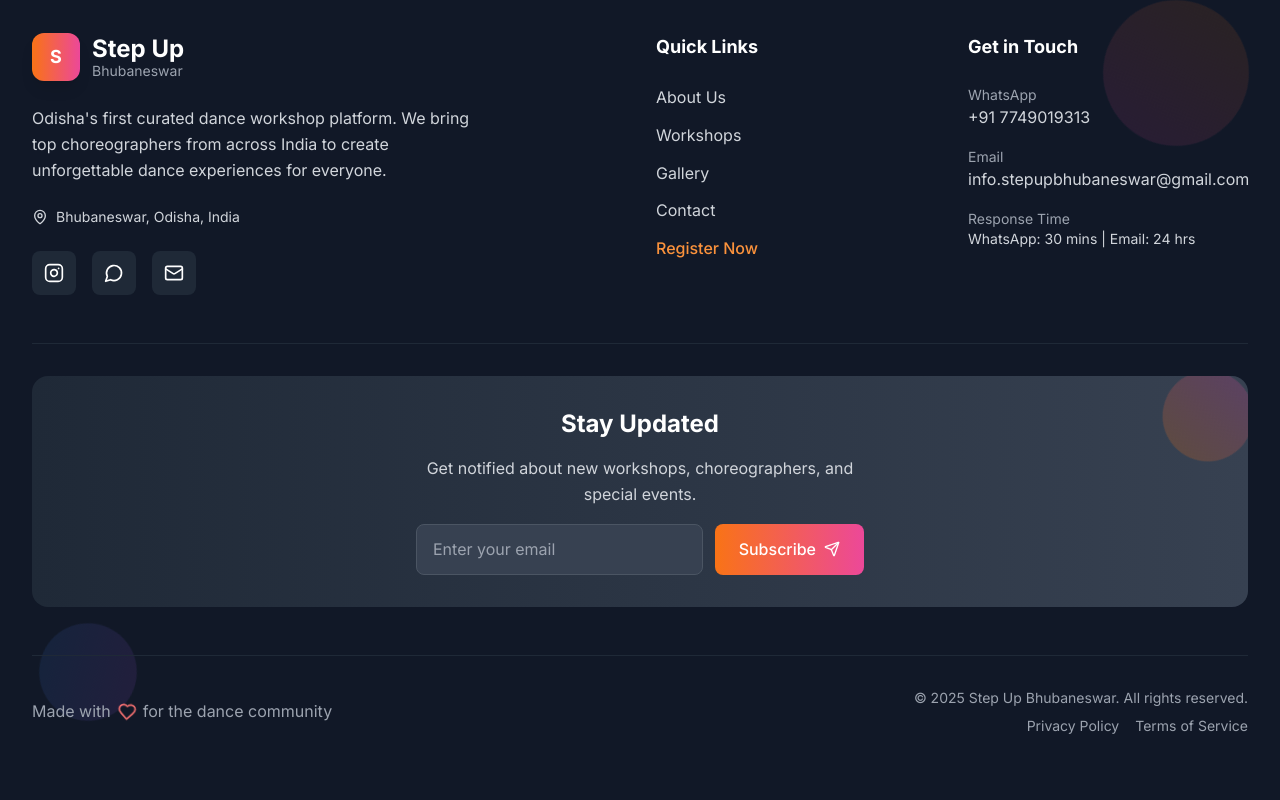
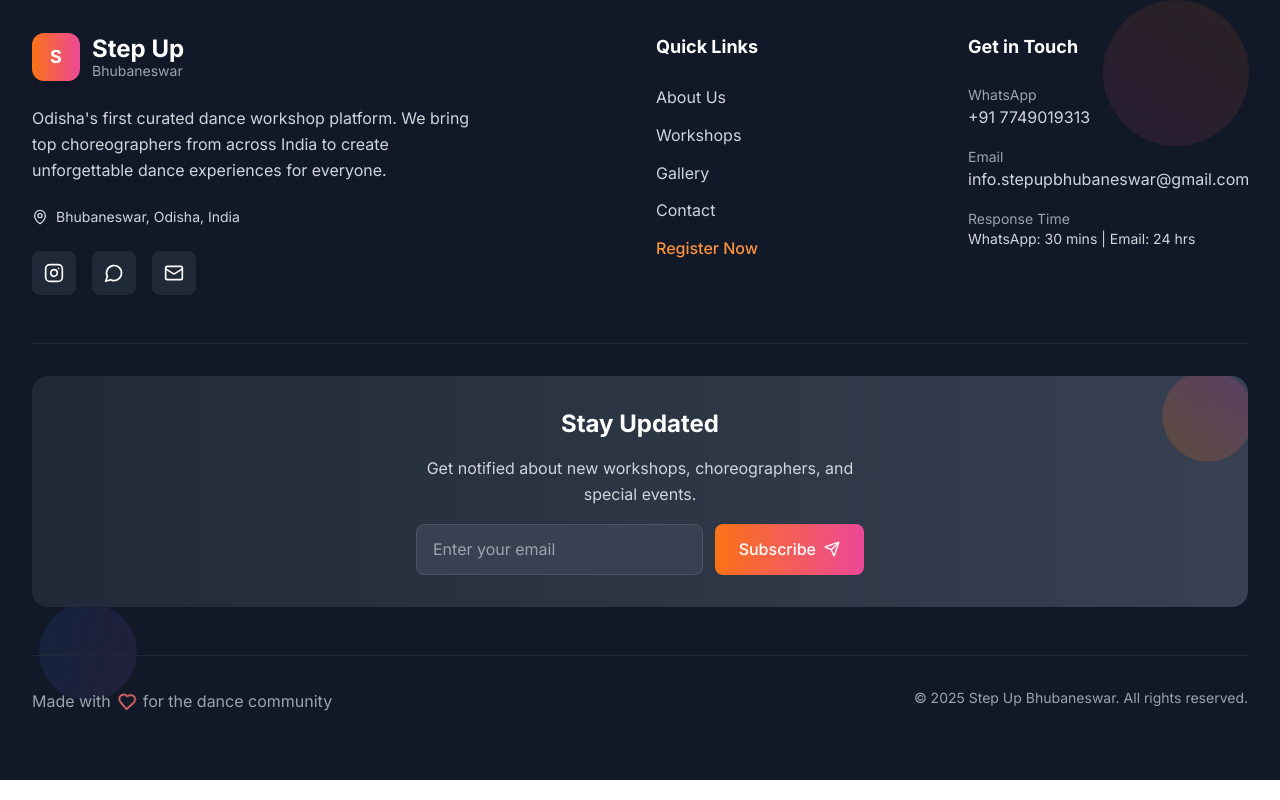
Before and after one commit to pranjal254/stepup-bhubaneswar, a Next.js app: page / in a window 1280 px wide. Shown: the part 5948-6748 px from the top of the page. Built offline with nearby package versions, Linux system fonts and the light colour scheme; no server answers; the database is empty.

Commit message:
Update Footer.js v3

```diff
--- a/src/components/layout/Footer.js
+++ b/src/components/layout/Footer.js
@@ -375,16 +375,7 @@ export default function Footer() {
           <div className="text-gray-400 text-sm text-center sm:text-right">
             <p>&copy; 2025 Step Up Bhubaneswar. All rights reserved.</p>
             <div className="flex space-x-4 mt-2 justify-center sm:justify-end">
-              <motion.div whileHover={{ y: -2 }}>
-                <Link href="/privacy" className="hover:text-orange-400 transition-colors">
-                  Privacy Policy
-                </Link>
-              </motion.div>
-              <motion.div whileHover={{ y: -2 }}>
-                <Link href="/terms" className="hover:text-orange-400 transition-colors">
-                  Terms of Service
-                </Link>
-              </motion.div>
+
             </div>
           </div>
         </motion.div>
```
